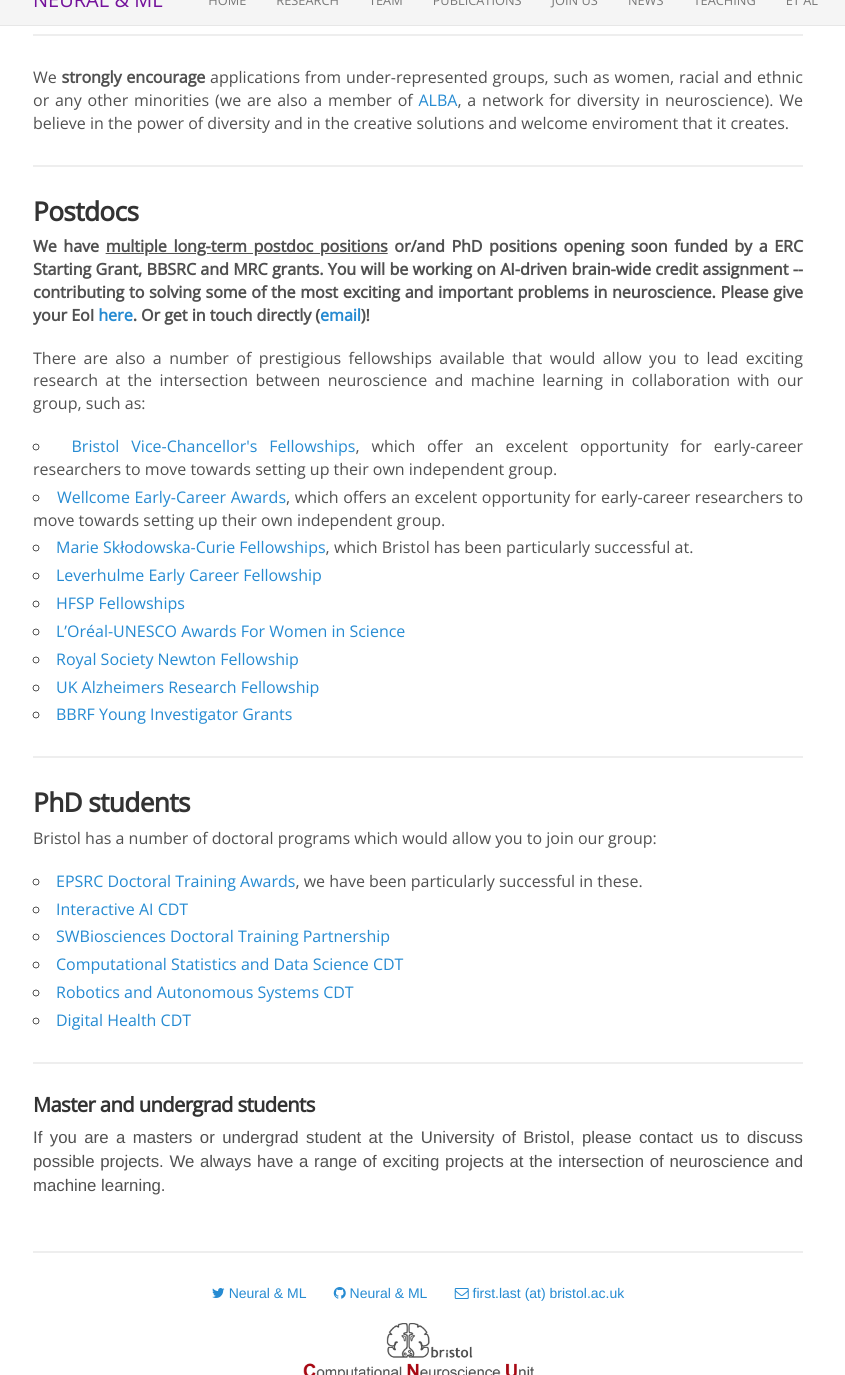
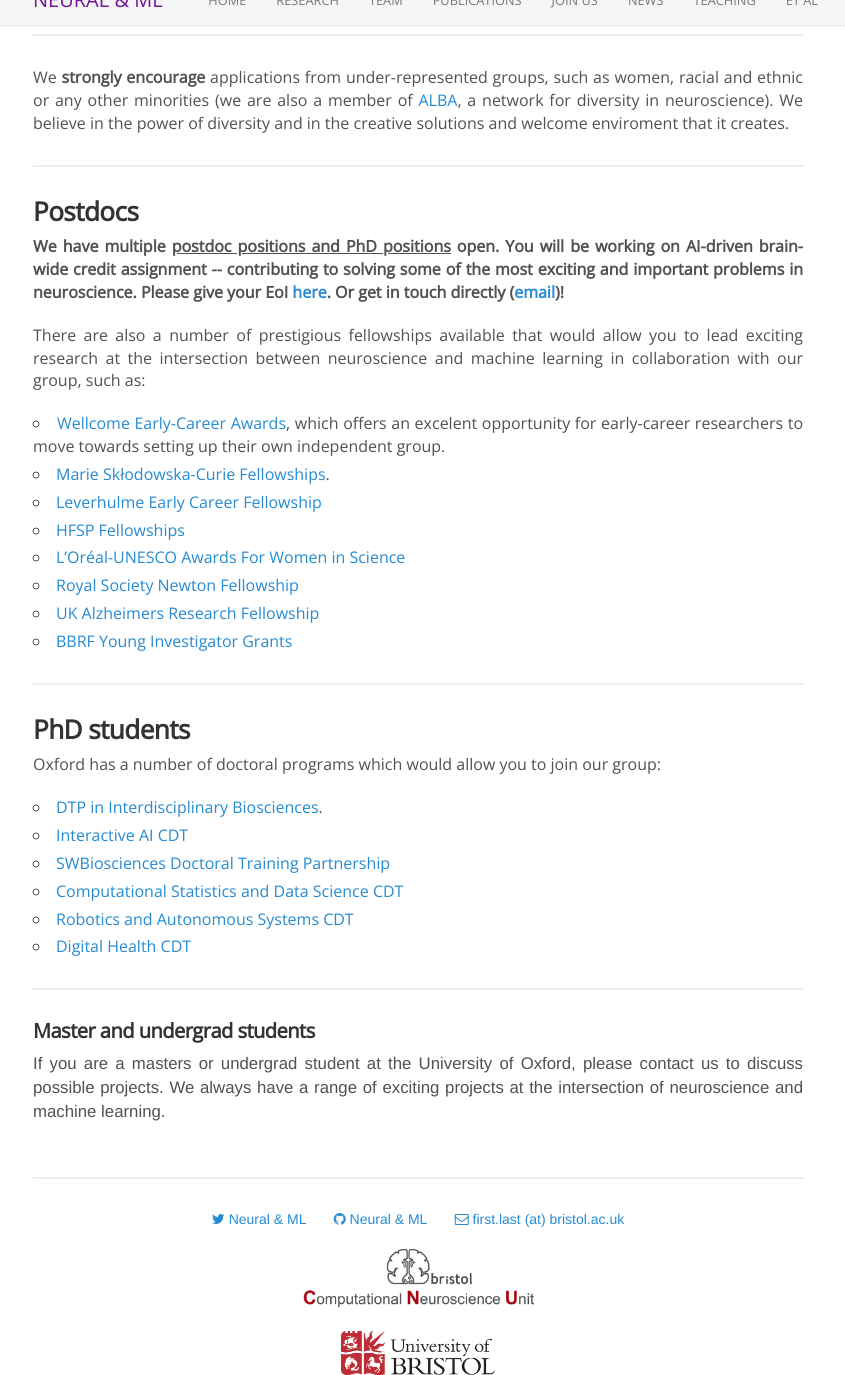
Before and after one commit to neuralml/neuralml.github.io, a Jekyll site: the page built from joinus_ox.md, in a window 1280 px wide and 1400 px high, scrolled down 404 px, cut to the strip 25-1400 px from the top of the window. Shown: the whole strip, without its empty margins (222-1067 px from the left). Built offline with Jekyll 4.4.1, drawn with Linux system fonts in a browser that asks for light colours; nearby versions of some CDN libraries.

Commit message:
Update joinus_ox.md

```diff
--- a/joinus_ox.md
+++ b/joinus_ox.md
@@ -19,14 +19,13 @@ permalink: /joinus/
 
 <header class="masthead text-justify" style="font-size:120%">
 
-<p><b> We have <u>multiple long-term postdoc positions</u> or/and PhD positions opening soon funded by a ERC Starting Grant, BBSRC and MRC grants. You will be working on AI-driven brain-wide credit assignment -- contributing to solving some of the most exciting and important problems in neuroscience. Please give your EoI <a href="https://t.co/pwePzXdOSb">here</a>. Or get in touch directly (<a href="mailto:PIfirstname.costa@bristol.ac.uk">email</a>)!</b></p>
+<p><b> We have multiple <u>postdoc positions and PhD positions</u> open. You will be working on AI-driven brain-wide credit assignment -- contributing to solving some of the most exciting and important problems in neuroscience. Please give your EoI <a href="https://t.co/pwePzXdOSb">here</a>. Or get in touch directly (<a href="mailto:PIfirstname.costa@dpag.ox.ac.uk">email</a>)!</b></p>
 
 <p>There are also a number of prestigious fellowships available that would allow you to lead exciting research at the intersection between neuroscience and machine learning in collaboration with our group, such as:</p>
 
 <ul>
-  <li><a href="https://www.bristol.ac.uk/vc-fellows/" target="_blank">Bristol Vice-Chancellor's Fellowships</a>, which offer an excelent opportunity for early-career researchers to move towards setting up their own independent group.</li>
   <li><a href="https://wellcome.org/grant-funding/schemes/early-career-awards" target="_blank">Wellcome Early-Career Awards</a>, which offers an excelent opportunity for early-career researchers to move towards setting up their own independent group.</li>
-  <li><a href="https://www.bristol.ac.uk/red/international/mariecurie/mariecuriefellows/" target="_blank">Marie Skłodowska-Curie Fellowships</a>, which Bristol has been particularly successful at.</li>
+  <li><a href="https://marie-sklodowska-curie-actions.ec.europa.eu/actions/postdoctoral-fellowships" target="_blank">Marie Skłodowska-Curie Fellowships</a>.</li>
   <li><a href="https://www.leverhulme.ac.uk/early-career-fellowships" target="_blank">Leverhulme Early Career Fellowship</a></li>
   <li><a href="https://www.hfsp.org/funding/hfsp-funding/postdoctoral-fellowships" target="_blank">HFSP Fellowships</a></li>
   <li><a href="https://en.unesco.org/science-sustainable-future/women-in-science" target="_blank">L’Oréal-UNESCO Awards For Women in Science</a></li>
@@ -43,10 +42,10 @@ permalink: /joinus/
 ### PhD students
 
 <header class="masthead text-justify" style="font-size:120%">
-<p>Bristol has a number of doctoral programs which would allow you to join our group:</p>
+<p>Oxford has a number of doctoral programs which would allow you to join our group:</p>
 
 <ul>
-  <li><a href="https://www.bristol.ac.uk/engineering/postgraduate/funding/sceem-studentships/" target="_blank">EPSRC Doctoral Training Awards</a>, we have been particularly successful in these.</li>
+  <li><a href="https://www.bristol.ac.uk/engineering/postgraduate/funding/sceem-studentships/" target="_blank">DTP in Interdisciplinary Biosciences</a>.</li>
   <li><a href="http://www.bristol.ac.uk/cdt/interactive-ai/" target="_blank">Interactive AI CDT</a></li>
   <li><a href="https://www.swbio.ac.uk/" target="_blank">SWBiosciences Doctoral Training Partnership</a></li>
   <li><a href="http://www.bristol.ac.uk/cdt/compass/" target="_blank">Computational Statistics and Data Science CDT</a></li>
@@ -60,7 +59,7 @@ permalink: /joinus/
 #### Master and undergrad students
 
 <header class="masthead text-justify" style="font-size:120%">
-If you are a masters or undergrad student at the University of Bristol, please contact us to discuss possible projects. We always have a range of exciting projects at the intersection of neuroscience and machine learning.</header>
+If you are a masters or undergrad student at the University of Oxford, please contact us to discuss possible projects. We always have a range of exciting projects at the intersection of neuroscience and machine learning.</header>
 <br>
 
 
```
